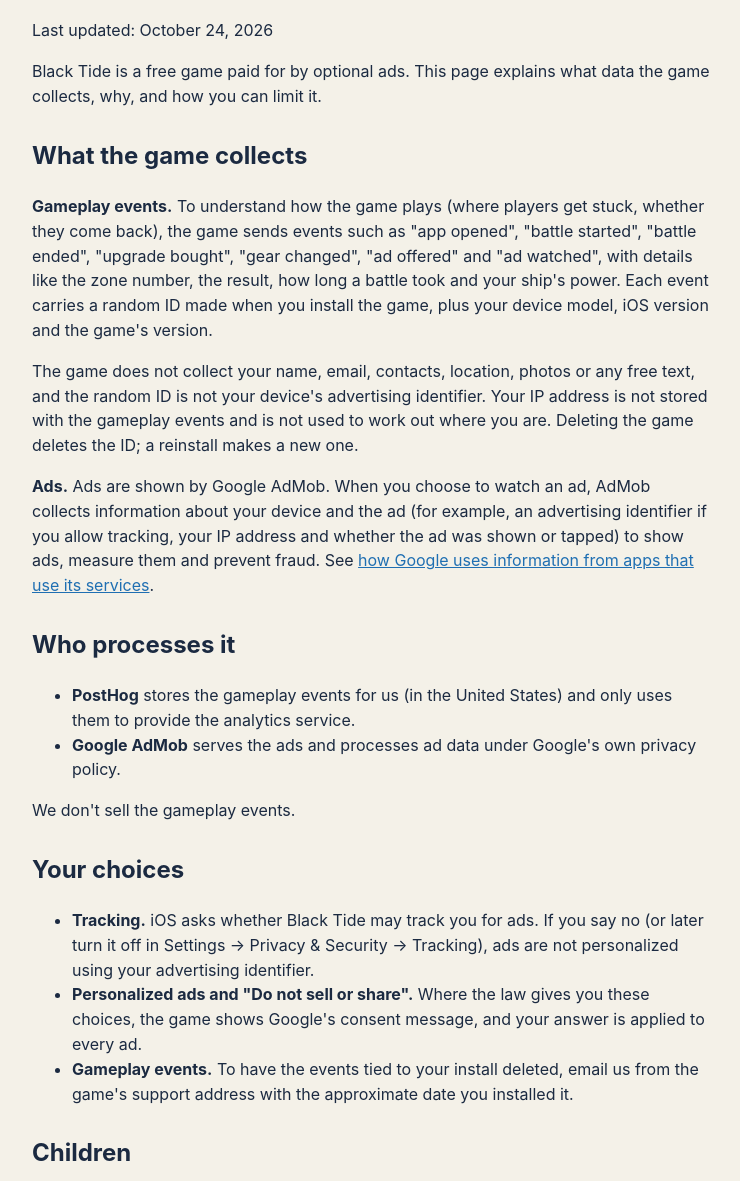
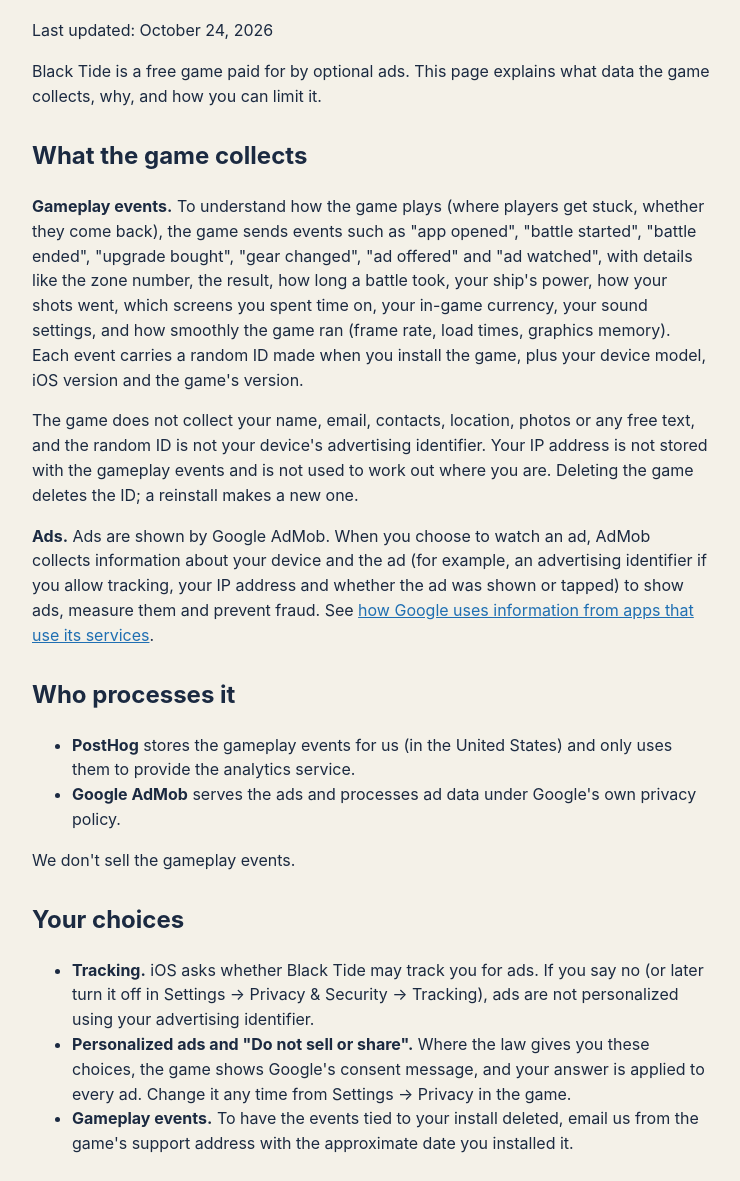
Before and after one commit to waterwoodgames/waterwoodgames.github.io, a plain HTML site: page privacy.html in a window 1280 px wide. Shown: the part 106-1287 px from the top of the page, without its empty margins (268-1008 px from the left). Drawn offline with Linux system fonts and the light colour scheme.

Commit message:
Update privacy.html

```diff
--- a/privacy.html
+++ b/privacy.html
@@ -21,8 +21,9 @@ you can limit it.</p>
 <h2>What the game collects</h2>
 <p><strong>Gameplay events.</strong> To understand how the game plays (where players get stuck, whether they come
 back), the game sends events such as "app opened", "battle started", "battle ended", "upgrade bought", "gear
-changed", "ad offered" and "ad watched", with details like the zone number, the result, how long a battle took and
-your ship's power. Each event carries a random ID made when you install the game, plus your device model, iOS
+changed", "ad offered" and "ad watched", with details like the zone number, the result, how long a battle took,
+your ship's power, how your shots went, which screens you spent time on, your in-game currency, your sound
+settings, and how smoothly the game ran (frame rate, load times, graphics memory). Each event carries a random ID made when you install the game, plus your device model, iOS
 version and the game's version.</p>
 <p>The game does not collect your name, email, contacts, location, photos or any free text, and the random ID is not
 your device's advertising identifier. Your IP address is not stored with the gameplay events and is not used to work
@@ -46,7 +47,8 @@ services</a>.</p>
   <li><strong>Tracking.</strong> iOS asks whether Black Tide may track you for ads. If you say no (or later turn it off
   in Settings → Privacy &amp; Security → Tracking), ads are not personalized using your advertising identifier.</li>
   <li><strong>Personalized ads and "Do not sell or share".</strong> Where the law gives you these choices, the game
-  shows Google's consent message, and your answer is applied to every ad.</li>
+  shows Google's consent message, and your answer is applied to every ad. Change it any time from Settings → Privacy
+  in the game.</li>
   <li><strong>Gameplay events.</strong> To have the events tied to your install deleted, email us from the game's
   support address with the approximate date you installed it.</li>
 </ul>
```
